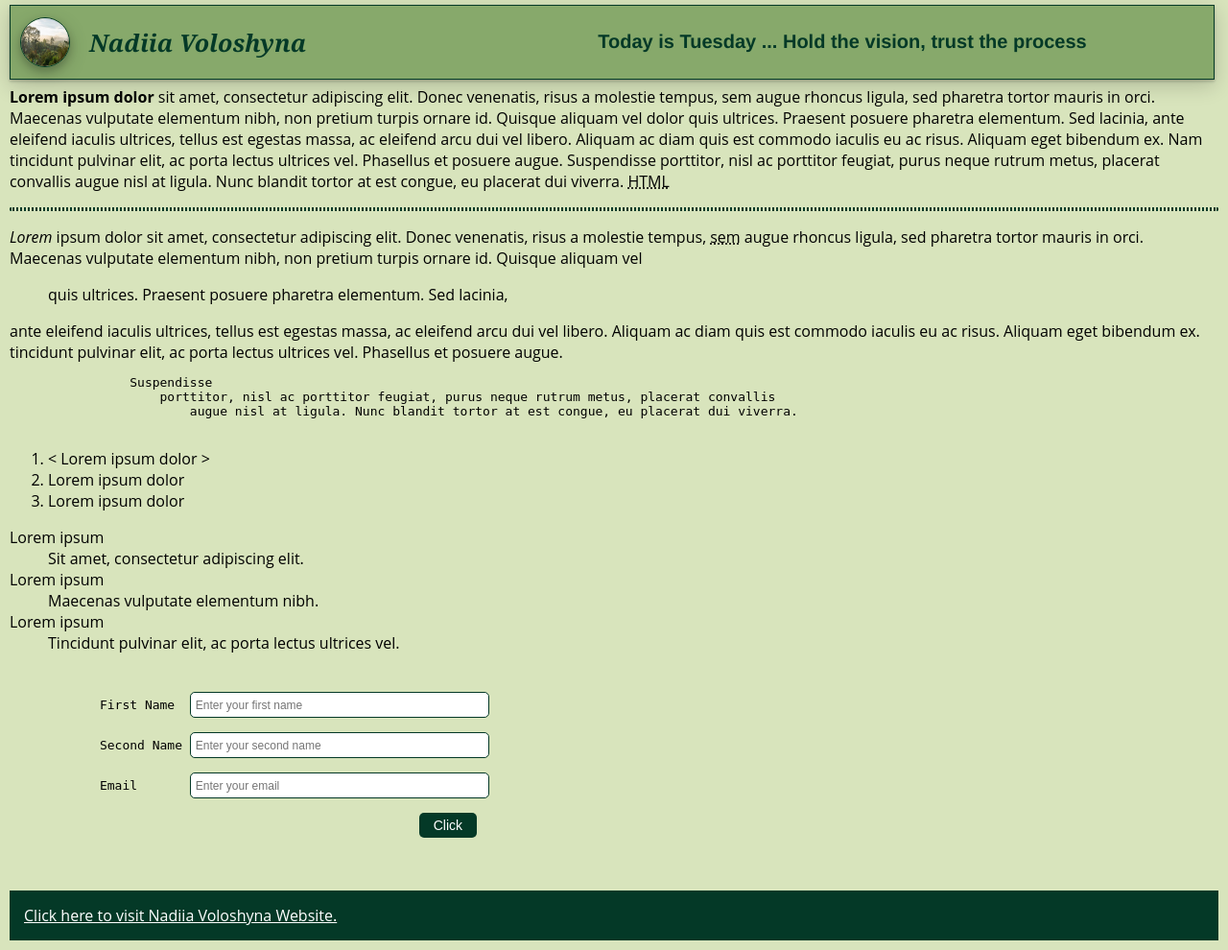
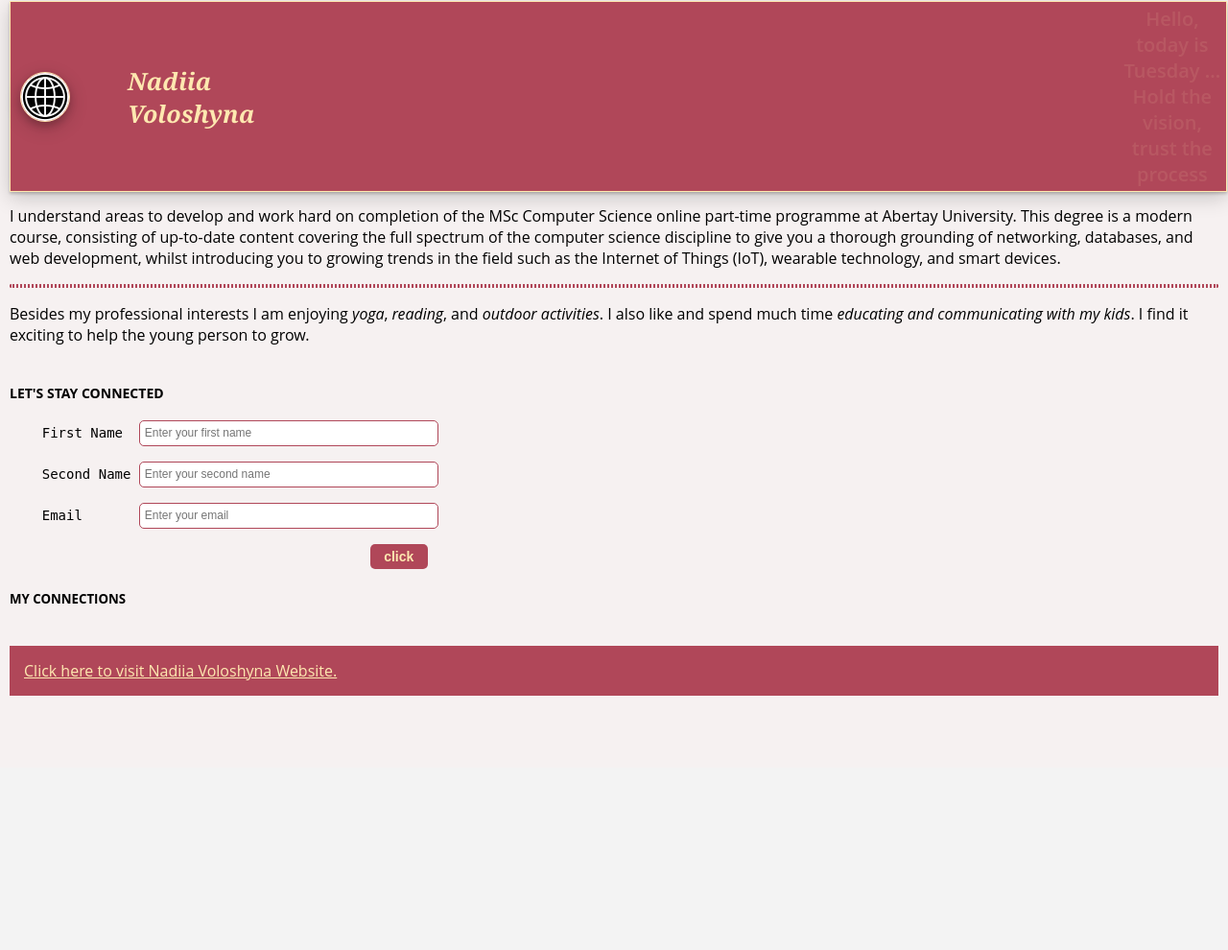
Before and after one commit to NadiaVoloshyna/web-project-3-php, a PHP site: page / in a window 1280 px wide. Shown: the whole page at 96% size. After the commit the page ends 725 px from the top, so only its background shows below. Run offline with PHP 8.4, Linux system fonts and the light colour scheme; data that the repository does not hold is empty.

Commit message:
modified header

```diff
--- a/header.php
+++ b/header.php
@@ -8,20 +8,25 @@ echo <<<_INIT
         <meta name='viewport' content='width=device-width, initial-scale=1'>
         <link rel="stylesheet" type="text/css" href="style.css" />
         <script type="text/javascript" src="test.js"></script>
-        <title>HomePage</title>
+        <title>Home Page</title>
+        <script>
+            if ( window.history.replaceState ) {
+                window.history.replaceState( null, null, window.location.href );
+            }
+        </script>
     </head>
 
     <body>
-        <header>
-            <h2 id="header">Nadiia Voloshyna</h2>
-            <img src="image.jpg" name="image" alt="image" onmouseover="onMouseOver()" onmouseout="onMouseOut()">
-        </header>
+        <header id="header">
+            <img src="icon-earth.gif" id="image" name="image" alt="image" onmouseover="onImageOver()" onclick="onImageClick()">
+            <h2>Nadiia Voloshyna</h2>
 _INIT;
 
-echo "Hello, today is " . date("l") . ". ";
+$date = date("l");
 
-
-
-
+echo <<<_END
+<div id='quote'>Hello, today is $date ... Hold the vision, trust the process</div>
+</header>
+_END;
 
 ?>
--- a/index.php
+++ b/index.php
@@ -1,97 +1,48 @@
-<!DOCTYPE html>
+<?php
+    require_once 'header.php';
 
-<html lang="en">
-    <head>
-        <meta charset="utf-8">
-        <meta name="viewport" content="width=device-width, initial-scale=1" />
-        <title>test page</title>
-        <link rel="stylesheet" type="text/css" href="style.css" />
-        <script type="text/javascript" src="test.js"></script>
-        <script>
-            if ( window.history.replaceState ) {
-                window.history.replaceState( null, null, window.location.href );
-            }
-        </script>
-    </head>
+    ini_set("display_errors", 1);
+        error_reporting(E_ALL);
 
-    <body>
-        <header id="header">
-            <img src="image.jpg" name="image" alt="image" onmouseover="onMouseOver()" onmouseout="onMouseOut()">
-            <h2>Nadiia Voloshyna</h2>
-            <div id="quote">
-               <?php
-                echo " Today is " . date("l") . " ... Hold the vision, trust the process ";
-                ?>
-            </div>
-        </header>
-
-        <?php
     require_once 'login.php';
-            try
-            {
+    try {
         $pdo = new PDO($attr, $user, $pass, $opts);
     }
-            catch (PDOException $e)
-            {
+    catch (PDOException $e) {
         throw new PDOException($e->getMessage(), (int)$e->getCode());
     }
-        ?>
-
+    echo <<<_MAIN
         <section id="s1">
-            <p id="p1" onmouseover="handleMouseOver()" onmouseout="handleMouseOut()">
-                <b>Lorem ipsum dolor</b> sit amet, consectetur adipiscing elit. Donec venenatis,
-                risus a molestie tempus, sem augue rhoncus ligula, sed pharetra tortor mauris in orci.
-                Maecenas vulputate elementum nibh, non pretium turpis ornare id. Quisque aliquam vel
-                dolor quis ultrices. Praesent posuere pharetra elementum. Sed lacinia, ante eleifend
-                iaculis ultrices, tellus est egestas massa, ac eleifend arcu dui vel libero. Aliquam ac
-                diam quis est commodo iaculis eu ac risus. Aliquam eget bibendum ex. Nam tincidunt
-                pulvinar elit, ac porta lectus ultrices vel. Phasellus et posuere augue. Suspendisse
-                porttitor, nisl ac porttitor feugiat, purus neque rutrum metus, placerat convallis
-                augue nisl at ligula. Nunc blandit tortor at est congue, eu placerat dui viverra. <acronym title="Hypertext Markup Language">HTML</acronym>
+            <p>
+                Hi, I am <b>happy to be the Abertay student</b>. Getting the good education in Computer Science
+                was on my mind for years as I am a self-taught programmer (my previous degree is in International Economics).
+                So far, I worked mainly with JavaScript and it's ecosystem. I have been developing user interfaces,
+                participated in complex programs designing. Generally, I used a lot of instruments but there is a vital
+                need for the systemic insight and structure. I enjoy learning <acronym title="Computer Science">CS</acronym> concepts, Python and PHP very much.
+                That's just as putting all the pieces together, at last )
             </p>
             <hr />
             <p>
-                <dfn>Lorem</dfn> ipsum dolor sit amet, consectetur adipiscing elit. Donec venenatis,
-                risus a molestie tempus, <abbr title="semuel">sem</abbr> augue rhoncus ligula, sed pharetra tortor mauris in orci.
-                Maecenas vulputate elementum nibh, non pretium turpis ornare id. Quisque aliquam vel
-                <blockquote cite="http://www.w3.org/markup/">quis ultrices. Praesent posuere pharetra elementum. Sed lacinia,</blockquote> ante eleifend
-                iaculis ultrices, tellus est egestas massa, ac eleifend arcu dui vel libero. Aliquam ac
-                diam quis est commodo iaculis eu ac risus. Aliquam eget bibendum ex.
-                tincidunt pulvinar elit, ac porta lectus ultrices vel. Phasellus et posuere augue.
-                <pre>
-                Suspendisse
-                    porttitor, nisl ac porttitor feugiat, purus neque rutrum metus, placerat convallis
-                        augue nisl at ligula. Nunc blandit tortor at est congue, eu placerat dui viverra.
-                </pre>
+                I understand areas to develop and work hard on completion of the MSc Computer Science online part-time programme at Abertay University.
+                This degree is a modern course, consisting of up-to-date content covering the full spectrum of the computer science discipline
+                to give you a thorough grounding of networking, databases, and web development, whilst introducing you to growing trends in the field
+                such as the Internet of Things (IoT), wearable technology, and smart devices.
+            </p>
+            <hr />
+            <p>
+                Besides my professional interests I am enjoying <dfn>yoga</dfn>, <dfn>reading</dfn>, and <dfn>outdoor activities</dfn>. I also like and spend
+                much time <dfn>educating and communicating with my kids</dfn>. I find it exciting to help the young person to grow. <br/>
             </p>
         </section>
+    _MAIN;
 
-        <section>
-            <ol>
-                <li>&#060 Lorem ipsum dolor &#062</li>
-                <li>Lorem ipsum dolor</li>
-                <li>Lorem ipsum dolor</li>
-            </ol>
-            <dl>
-                <dt>Lorem ipsum</dt>
-                <dd>Sit amet, consectetur adipiscing elit.</dd>
-                <dt>Lorem ipsum</dt>
-                <dd>Maecenas vulputate elementum nibh.</dd>
-                <dt>Lorem ipsum</dt>
-                <dd>Tincidunt pulvinar elit, ac porta lectus ultrices vel.</dd>
-            </dl>
-        </section>
-
-        <?php
-            if (isset($_POST['delete']) && isset($_POST['email']))
-            {
+    if (isset($_POST['delete']) && isset($_POST['email'])) {
         $isbn   = get_post($pdo, 'email');
         $query  = "DELETE FROM users_data WHERE Email=$isbn";
         $result = $pdo->query($query);
         }
 
-            if (isset($_POST['firstname']) && isset($_POST['secondname']) && isset($_POST['email']))
-            {
+    if (isset($_POST['firstname']) && isset($_POST['secondname']) && isset($_POST['email'])) {
         $firstname = get_post($pdo, 'firstname');
         $secondname = get_post($pdo, 'secondname');
         $email = get_post($pdo, 'email');
@@ -99,31 +50,35 @@
         $query = "INSERT INTO users_data (FirstName, SecondName, Email) VALUES ($firstname, $secondname, $email)";
         $result = $pdo->query($query);
         }
-            function get_post($pdo, $var)
-            {
+
+    function get_post($pdo, $var) {
         return $pdo->quote($_POST[$var]);
         }
-        ?>
 
-        <form action="index.php" method="post" name="form" id="feedback"><pre>
-            First Name  <input type="text" id="name" name="firstname" placeholder="Enter your first name" required><br/>
-            Second Name <input type="text" id="name" name="secondname" placeholder="Enter your second name" required><br/>
-            Email       <input type="email" id="name" name="email" placeholder="Enter your email" required><br/>
-            <button type="submit" id="submit">Click</button>
+        echo <<<_FORM
+        <div id="form">
+        <h4>LET'S STAY CONNECTED</h4>
+        <form action="index.php" method="post" name="form"><pre>
+            First Name  <input type="text" class="input" name="firstname" placeholder="Enter your first name" required><br/>
+            Second Name <input type="text" class="input" name="secondname" placeholder="Enter your second name" required><br/>
+            Email       <input type="email" class="input" name="email" placeholder="Enter your email" required><br/>
+            <button type="submit" id="button">click</button>
         </pre></form>
+        </div>
+        <h5>MY CONNECTIONS</h5>
+        _FORM;
 
-        <?php
     $query  = "SELECT * FROM users_data";
     $result = $pdo->query($query);
 
-            while ($row = $result->fetch())
-            {
+    while ($row = $result->fetch()) {
         $r0 = htmlspecialchars($row['FirstName']);
         $r1 = htmlspecialchars($row['SecondName']);
         $r2 = htmlspecialchars($row['Email']);
 
     echo <<<_END
-            <pre>
+        <div id="form_delete">
+            <pre id="pre">
                 First Name:  $r0
                 Second Name: $r1
                 Email:       $r2
@@ -131,14 +86,18 @@
             <form action='index.php' method='post'>
                 <input type='hidden' name='delete' value='yes'>
                 <input type='hidden' name='email' value='$r2'>
-                <input type='submit' id="submit" value='delete'>
+                <input type='submit' id="button_delete" value='delete'>
             </form>
+        </div>
     _END;
     }
-        ?>
 
+    echo <<<_FOOTER
             <footer id="footer">
                 <a href="https://www.linkedin.com/in/nadiia-voloshyna/" target="_blank">Click here to visit Nadiia Voloshyna Website.</a>
             </footer>
         </body>
     </html>
+    _FOOTER;
+
+?>
--- a/style.css
+++ b/style.css
@@ -1,51 +1,64 @@
+/* color-dark: #B04759
+   color-light: #F6F1F1
+   color-text-border: #FEE8B0
+*/
 body {
     margin: 0;
     padding: 10px;
     font-family: "Open Sans", sans-serif;
-    background-color: #D8E4BC;
-}
-
-img {
-    border: 1px solid #043927;
-    border-radius: 50px;
-    box-shadow: 0 4px 8px 0 rgba(0, 0, 0, 0.2), 0 6px 20px 0 rgba(0, 0, 0, 0.19);
-    width: 50px;
-    height: 50px;
-    margin-right: 20px;
-    margin-left: 10px;
-}
-
-a {
-    color: #fff;
-    font-weight: 500;
-}
-
-hr {
-    border: 2px dotted #043927;
-    border-radius: 3px;
+    background-color: #F6F1F1;
 }
 
 #header {
     display: flex;
     align-items: center;
-    margin: 5px auto;
-    border: 1px solid #043927;
+    margin: 5px 0;
+    border: 1px solid #FEE8B0;
     box-shadow: 0 2px 3px 0 rgba(0, 0, 0, 0.2), 0 6px 20px 0 rgba(0, 0, 0, 0.19);
-    background-color: #87A96B;
-    color: #043927;
+    background-color: #B04759;
+    color: #FEE8B0;
     position: fixed;
-    top: 0;
-    width: 98%;
+    top: -4px;
+    width: 99%;
 }
 
-#footer {
-    margin-top: 40px;
-    padding: 15px;
-    background: #043927;
+img {
+    border: 1px solid #FEE8B0;
+    border-radius: 50px;
+    box-shadow: 0 4px 8px 0 rgba(0, 0, 0, 0.2), 0 6px 20px 0 rgba(0, 0, 0, 0.19);
+    width: 50px;
+    height: 50px;
+    margin-right: 60px;
+    margin-left: 10px;
 }
 
-#name {
-    border: 1px solid #043927;
+h2 {
+    font-family: Georgia;
+    font-weight: bold;
+    font-style: italic;
+    font-size: 25px;
+}
+
+#quote {
+    margin-left: 900px;
+    text-align: center;
+    font-size: 15pt;
+    font-weight: 600;
+    padding: 4px;
+    opacity: 0.1;
+}
+
+#s1 {
+    margin-top: 80px;
+}
+
+hr {
+    border: 2px dotted #B04759;
+    border-radius: 3px;
+}
+
+.input {
+    border: 1px solid #B04759;
     border-radius: 5px;
     height: 15px;
     padding: 5px;
@@ -53,41 +66,56 @@ hr {
     width: 300px;
 }
 
-#submit {
-    font-weight: 300;
+#button {
+    font-weight: 600;
     font-size: 14px;
     border: none;
     border-radius: 5px;
-    background: #043927;
-    color: #fff;
+    background: #B04759;
+    color: #FEE8B0;
     padding: 5px;
     width: 60px;
-    margin-left: 333px;
+    margin-left: 342px;
     cursor: pointer;
 }
 
-#feedback {
-    margin-top: 40px;
+#pre {
+    position: relative;
 }
 
-#s1 {
-    margin-top: 80px;
+#button_delete {
+    font-weight: 600;
+    font-size: 14px;
+    border: none;
+    border-radius: 5px;
+    background: #B04759;
+    color: #FEE8B0;
+    padding: 5px;
+    width: 60px;
+    position: absolute;
+    left: 360px;
+    cursor: pointer;
 }
 
-#quote {
-    margin-left: 300px;
-    text-align:center;
-    color:#043927;
-    font-family:helvetica;
-    font-size:15pt;
-    font-weight: 600;
-    padding:4px;
+#form {
+    margin-top: 40px;
+    font-size: 14px;
 }
 
-h2 {
-    font-family:Georgia;
-    font-weight:bold;
-    font-style:italic;
-    font-size:25px;
-    color:#043927;
+#form_delete {
+    font-size: 14px;
+    display: flex;
+    align-items: baseline;
+    justify-content: flex-start;
 }
+
+#footer {
+    margin-top: 40px;
+    padding: 15px;
+    background: #B04759;
+}
+
+a {
+    color: #FEE8B0;
+    font-weight: 500;
+}
```
Also changed, not shown: test.js (+10 -17 lines), icon-earth.gif (added), icon-globe.png (added), image.jpg (deleted), image_extended.jpg (deleted), 1 other file. Lines whose indentation alone changed are shown as unchanged.
